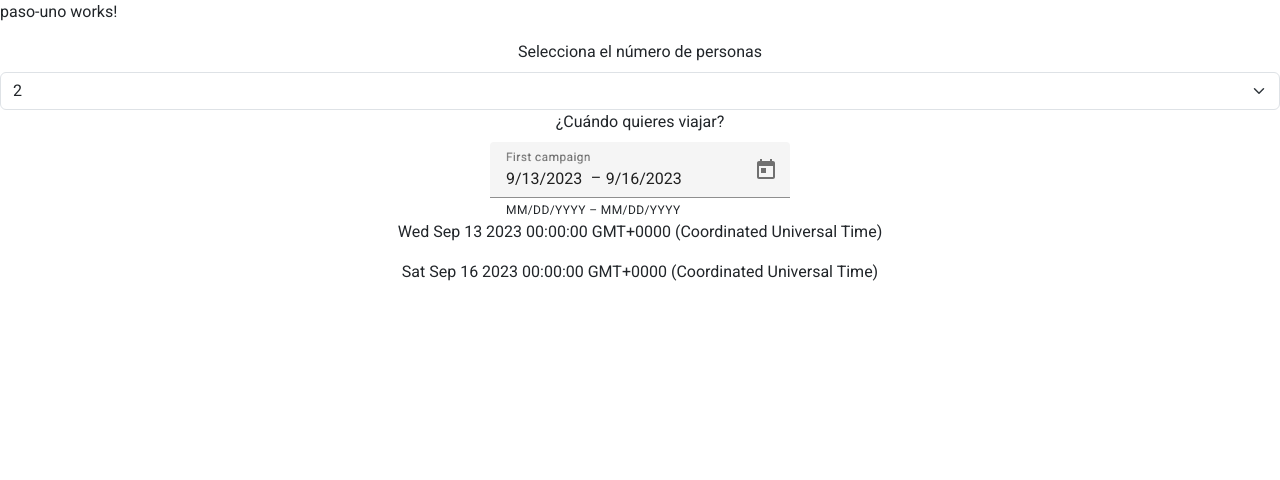
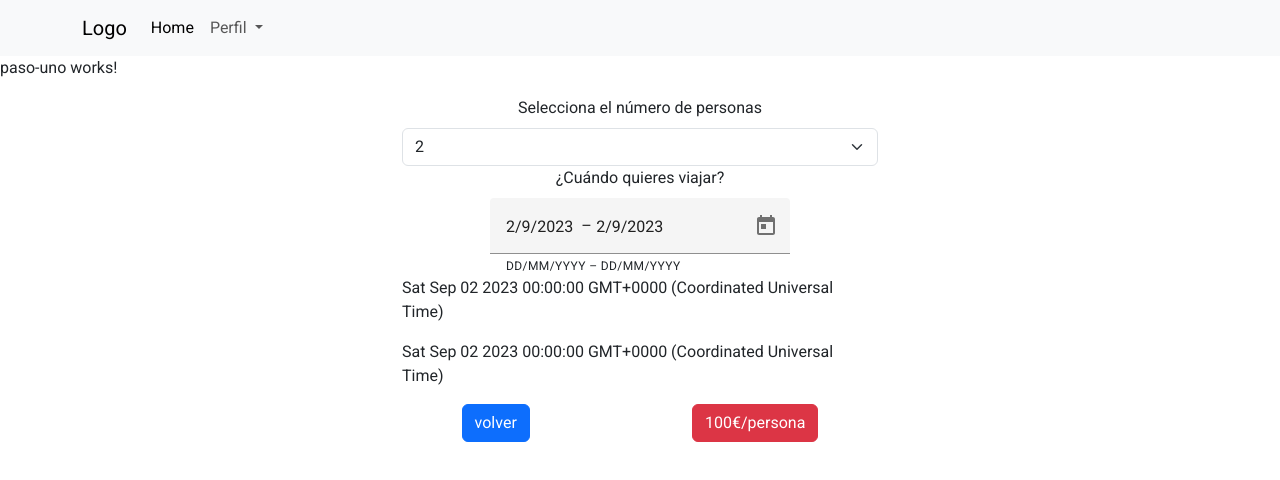
Before and after one commit to santiarroyave/team1-fe-gc-proyecto-final-frontend, an Angular app: page /paso-1 in a window 1280 px wide. Shown: the top 480 px of the page. Built offline with nearby package versions, Linux system fonts and the light colour scheme.

Commit message:
style(component:pasarela-pago/paso-uno): datepicker,formato dd/mm/yyyy

```diff
--- a/src/app/app.module.ts
+++ b/src/app/app.module.ts
@@ -1,9 +1,11 @@
-import { NgModule } from '@angular/core';
+import { NgModule,LOCALE_ID } from '@angular/core';
 import { BrowserModule } from '@angular/platform-browser';
 import {MatDatepickerModule} from '@angular/material/datepicker';
 import {MatCardModule} from '@angular/material/card';
-import {MatNativeDateModule} from '@angular/material/core';
+import {MatNativeDateModule,MAT_DATE_FORMATS} from '@angular/material/core';
 import {MatFormFieldModule} from '@angular/material/form-field';
+import {MatButtonModule} from '@angular/material/button';
+import { MAT_DATE_LOCALE } from '@angular/material/core';
 
 import { AppRoutingModule } from './app-routing.module';
 import { AppComponent } from './app.component';
@@ -32,6 +34,18 @@ import { EditarHotelComponent } from './components/admin/hoteles/editar-hotel/ed
 import { ActividadesListaComponent } from './utils/actividades-lista/actividades-lista.component';
 import { PasoUnoComponent } from './components/pasarela-pago/paso-uno/paso-uno.component';
 import { BrowserAnimationsModule } from '@angular/platform-browser/animations';
+
+export const MY_DATE_FORMATS = {
+  parse: {
+    dateInput: 'LL',
+  },
+  display: {
+    dateInput: 'DD/MM/YYYY',
+    monthYearLabel: 'MMM YYYY',
+    dateA11yLabel: 'LL',
+    monthYearA11yLabel: 'MMMM YYYY',
+  },
+};
 
 @NgModule({
   declarations: [
@@ -69,9 +83,13 @@ import { BrowserAnimationsModule } from '@angular/platform-browser/animations';
     MatDatepickerModule,
     MatCardModule,
     MatNativeDateModule,
-    MatFormFieldModule
+    MatFormFieldModule,
+    MatButtonModule
   ],
-  providers: [],
+  providers: [
+    { provide: MAT_DATE_LOCALE, useValue: 'es-ES' },
+    { provide: MAT_DATE_FORMATS, useValue: MY_DATE_FORMATS }
+  ],
   bootstrap: [AppComponent]
 })
 export class AppModule { }
--- a/src/app/components/pasarela-pago/paso-uno/paso-uno.component.css
+++ b/src/app/components/pasarela-pago/paso-uno/paso-uno.component.css
@@ -1,5 +1,17 @@
 .example-form-field {
     width: 300px;
+}
+
+.rw-1{
+    width: 80%;
+}
+
+.size-elem{
+    width: 500px;
+    display: flex;
+    justify-content: center;
+    align-items: center;
+    flex-direction: column;
 }
 
 .center-elem{
@@ -9,3 +21,8 @@
     flex-direction: column;
     width: 500px;
 }
+
+.btn-settings{
+    display: flex;
+    justify-content: space-between;
+}
--- a/src/app/components/pasarela-pago/paso-uno/paso-uno.component.html
+++ b/src/app/components/pasarela-pago/paso-uno/paso-uno.component.html
@@ -1,8 +1,9 @@
+<app-navbar-h></app-navbar-h>
 <p>paso-uno works!</p>
+<div class="container-fluid size-elem">
   <div class="row">
     <div class="col center-elem">
-    <label class="form-label">Selecciona el número de personas
-    </label>
+      <label class="form-label">Selecciona el número de personas </label>
       <select class="form-select">
         <option value="1">1</option>
         <option value="2" selected>2</option>
@@ -29,24 +30,44 @@
   </div>
   <div class="row">
     <div class="col center-elem">
-    <label class="form-label">¿Cuándo quieres viajar?
-    </label>
+      <label class="form-label">¿Cuándo quieres viajar? </label>
       <mat-form-field class="example-form-field">
-        <mat-label>First campaign</mat-label>
         <mat-date-range-input
           [formGroup]="campaignOne"
           [rangePicker]="campaignOnePicker"
-          [comparisonStart]="campaignTwo.value.start"
-          [comparisonEnd]="campaignTwo.value.end">
-          <input matStartDate placeholder="Start date" formControlName="start">
-          <input matEndDate placeholder="End date" formControlName="end">
+          [max]="max"
+          [min]="min"
+        >
+          <input
+            matStartDate
+            placeholder="Start date"
+            formControlName="start"
+          />
+          <input matEndDate placeholder="End date" formControlName="end" />
         </mat-date-range-input>
-        <mat-hint>MM/DD/YYYY – MM/DD/YYYY</mat-hint>
-        <mat-datepicker-toggle matIconSuffix [for]="campaignOnePicker" opened="true"></mat-datepicker-toggle>
-        <mat-date-range-picker #campaignOnePicker touchUi="true" ></mat-date-range-picker>
+        <mat-hint>DD/MM/YYYY – DD/MM/YYYY</mat-hint>
+        <mat-datepicker-toggle
+          matIconSuffix
+          [for]="campaignOnePicker"
+        ></mat-datepicker-toggle>
+        <mat-date-range-picker
+          #campaignOnePicker
+          touchUi="true"
+        >
+        <mat-date-range-picker-actions>
+            <button mat-button matDateRangePickerCancel>Cancel</button>
+            <button mat-raised-button color="primary" matDateRangePickerApply>Apply</button>
+          </mat-date-range-picker-actions></mat-date-range-picker>
       </mat-form-field>
-      <mat-date-range-picker #campaignOnePicker></mat-date-range-picker>
-      <p>{{campaignOne.value.start}}</p>
-      <p>{{campaignOne.value.end}}</p>
+      <mat-date-range-picker #campaignOnePicker matCalendarStartOfWeek="1" ></mat-date-range-picker>
+      <p>{{ campaignOne.value.start }}</p>
+      <p>{{ campaignOne.value.end }}</p>
     </div>
   </div>
+  <div class="row rw-1">
+    <div class="col btn-settings">
+        <button type="button" class="btn btn-primary">volver</button>
+        <button type="button" class="btn btn-danger">{{precio}}€/persona</button>
+    </div>
+  </div>
+</div>
--- a/src/app/components/pasarela-pago/paso-uno/paso-uno.component.ts
+++ b/src/app/components/pasarela-pago/paso-uno/paso-uno.component.ts
@@ -1,4 +1,4 @@
-import { Component } from '@angular/core';
+import { Component, OnInit } from '@angular/core';
 import { FormControl, FormGroup } from '@angular/forms';
 
 @Component({
@@ -6,17 +6,23 @@ import { FormControl, FormGroup } from '@angular/forms';
   templateUrl: './paso-uno.component.html',
   styleUrls: ['./paso-uno.component.css']
 })
-export class PasoUnoComponent {
+export class PasoUnoComponent implements OnInit{
+  precio = 100;
   today = new Date();
   month = this.today.getMonth();
   year = this.today.getFullYear();
+  ts_max: number | any;
+  max: Date | any;
+  min = new Date(this.today);
 
   campaignOne = new FormGroup({
-    start: new FormControl(new Date(this.year, this.month, 13)),
-    end: new FormControl(new Date(this.year, this.month, 16)),
+    start: new FormControl(new Date(this.year, this.month, this.today.getDate())),
+    end: new FormControl(new Date(this.year, this.month, this.today.getDate())),
   });
-  campaignTwo = new FormGroup({
-    start: new FormControl(new Date(this.year, this.month, 15)),
-    end: new FormControl(new Date(this.year, this.month, 19)),
-  });
+
+  ngOnInit():void{
+    this.ts_max = this.today.setMonth(this.today.getMonth()+2);
+    this.ts_max = this.today.setDate(0);
+    this.max = new Date(this.ts_max);
+  }
 }
```
Lines whose indentation alone changed are shown as unchanged.
